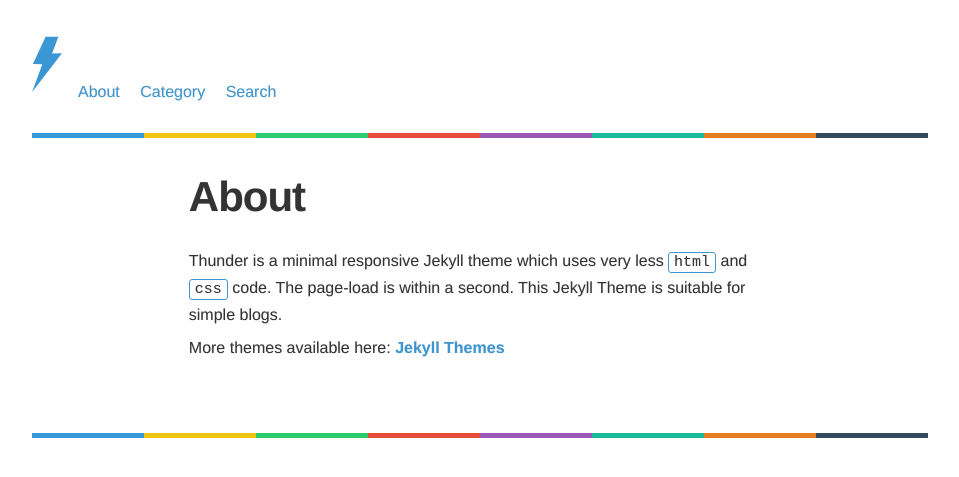
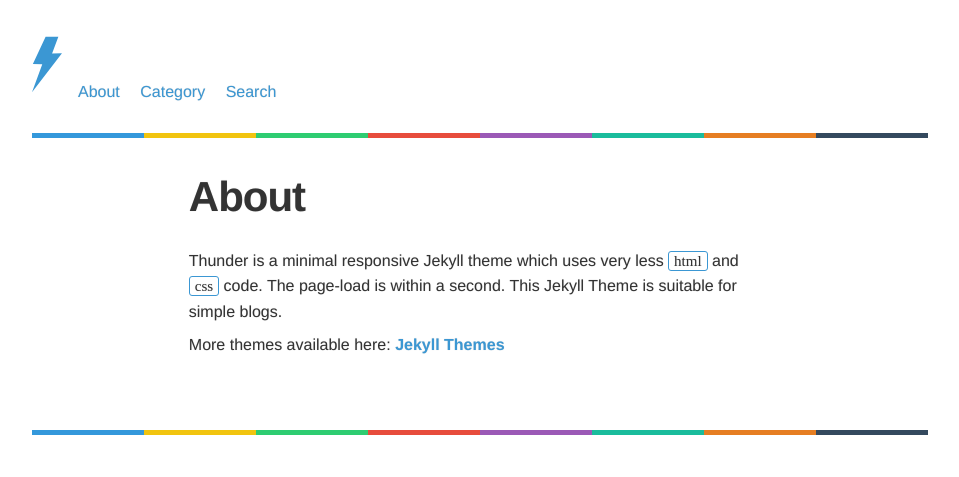
Before and after one commit to Clarit7/clarit7.github.io, a Jekyll site: the page built from about.md, in a window 1280 px wide. Shown: the top 477 px of the page, without its empty margins (160-1119 px from the left). Built offline with Jekyll 4.4.1, drawn with Linux system fonts in a browser that asks for light colours; some web fonts are replaced.

Commit message:
Update _base.scss

```diff
--- a/_sass/_base.scss
+++ b/_sass/_base.scss
@@ -1,3 +1,5 @@
+@import url(https://fonts.googleapis.com/earlyaccess/nanumgothiccoding.css);//google web font added
+
 /**
  * Reset some basic elements
  */
@@ -14,6 +16,7 @@
  * Basic styling
  */
 body {
+    font-family: 'Nanum Gothic Coding', serif;
     font: $base-font-weight #{$base-font-size}/#{$base-line-height} $base-font-family;
     color: $text-color;
     background-color: transparent;
@@ -105,6 +108,7 @@
     color: $text-color;
     border-left: 4px solid $brand-color;
     padding-left: $spacing-unit / 2;
+    font-family: 'Nanum Gothic Coding', serif;
     font-size: 16px;
     letter-spacing: -1px;
     font-style: italic;
@@ -121,6 +125,7 @@
  */
 pre,
 code {
+    font-family: 'Nanum Gothic Coding', serif;
     font-size: 15px;
     border: 1px solid $brand-color;
     border-radius: 3px;
```
